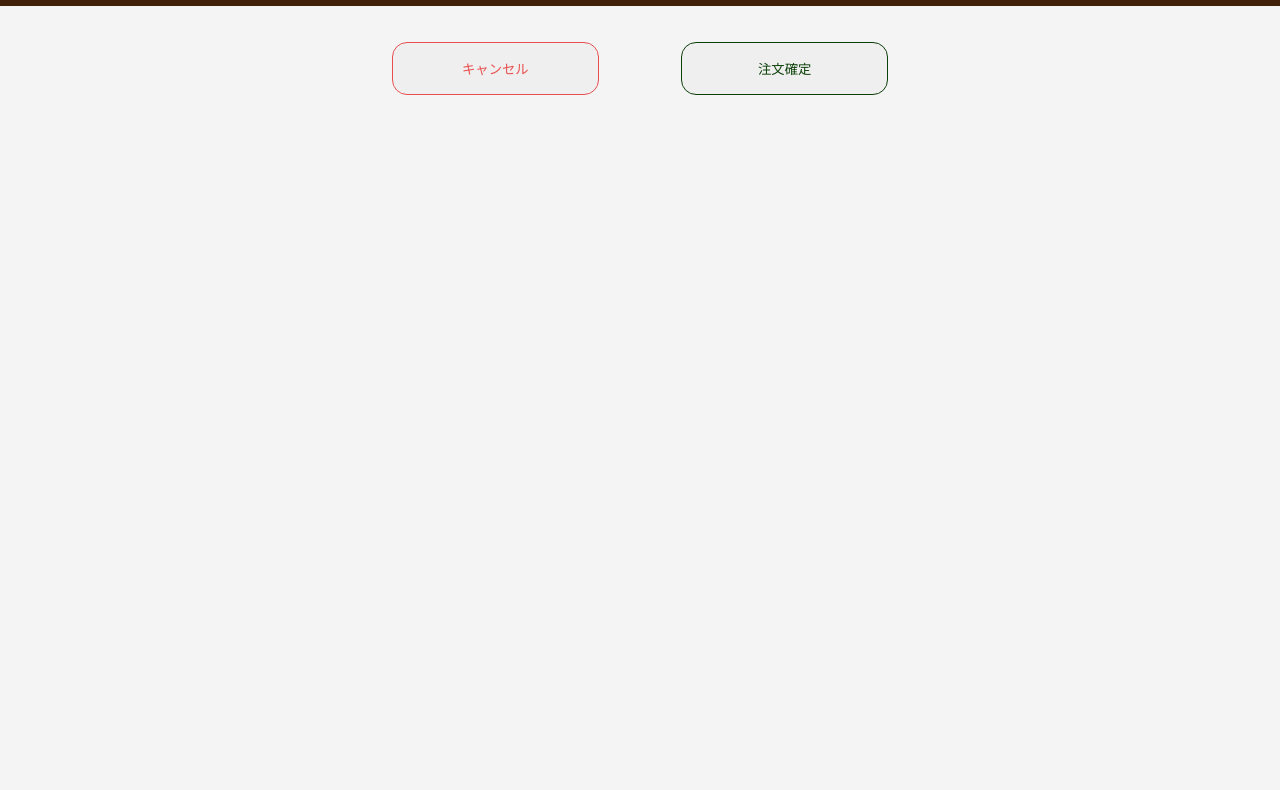
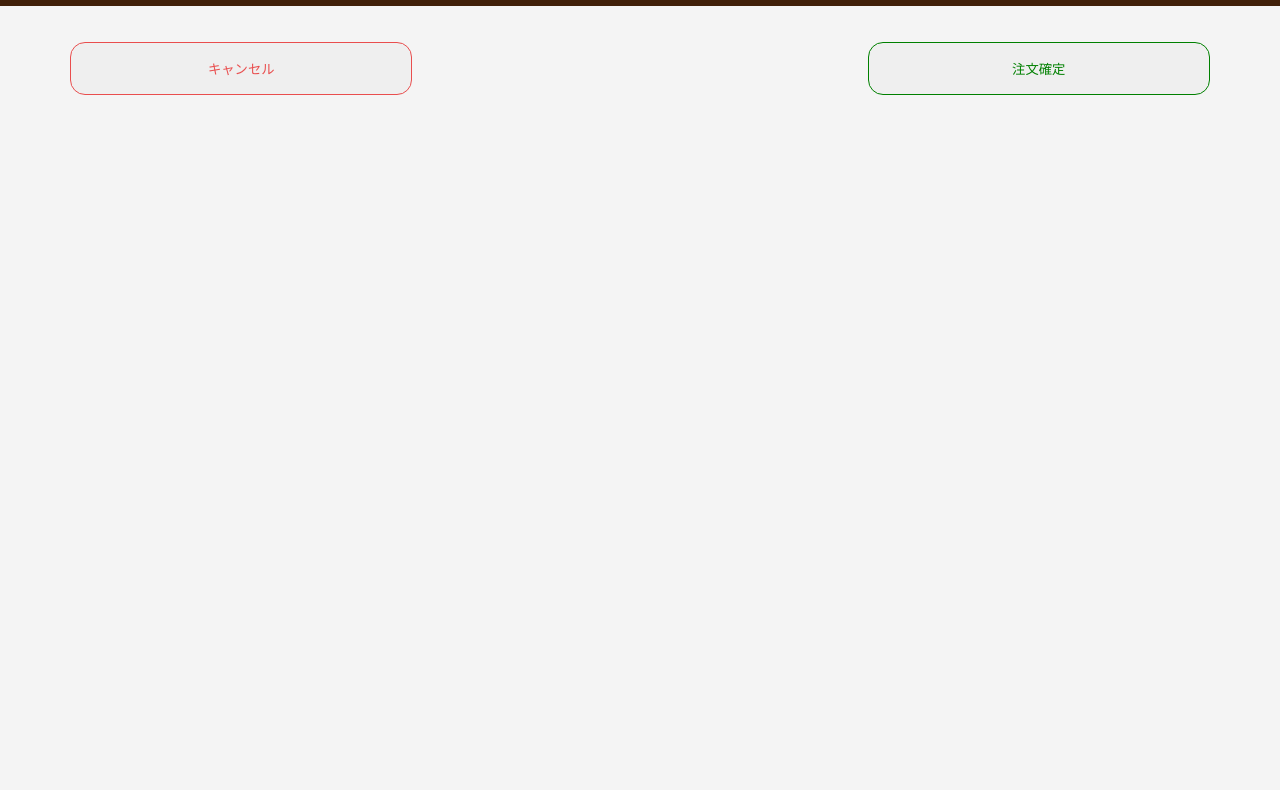
Before and after one commit to alanoconner/stars-cafe, a website: page pages/cart.html in a window 1280 px wide. Shown: the part 80-870 px from the top of the page. Drawn offline with Linux system fonts and the light colour scheme.

Commit message:
PRODUCTION

```diff
--- a/DBQueries/query.txt
+++ b/DBQueries/query.txt
@@ -30,3 +30,7 @@ drop table orderList;
 ///////////////////////////////// ITEM TABLE
 create table items (Id int key auto_increment, name varchar(40), descript
 ion varchar(40), price varchar(40), type varchar(40));
+
+
+
+////token : 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
--- a/styles/cart-style.css
+++ b/styles/cart-style.css
@@ -1,7 +1,6 @@
 *{
     margin:0;
     padding:0;
-
 }
 
 html {
@@ -40,14 +39,15 @@ main {
     height: 100%;
     display: flex;
     flex-direction: column;
-
+    width: 89vw;
+    margin: auto;
     align-items: center;
 
 }
 
 #items{
 
-    width: 35em;
+    width: 100%;
 
     white-space: nowrap;
     overflow-x: auto;
@@ -114,21 +114,21 @@ main {
 
 #button-line{
     margin-top: 1em;
-    width: 31em;
+    width: 100%;
     display: flex;
     justify-content: space-between;
 }
 
 #order-button{
-    width: 15.5em;
+    width: 30%;
     height: 4em;
     border-radius: 15px;
-    border: 1px solid #0C4009;
-    color:#0C4009;
+    border: 1px solid green;
+    color:green;
 }
 
 #cancel-button{
-    width: 15.5em;
+    width: 30%;
     border-radius: 15px;
     border: 1px solid #e94e4e;
     color: #e94e4e
```
